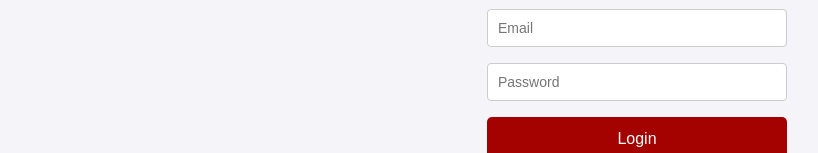
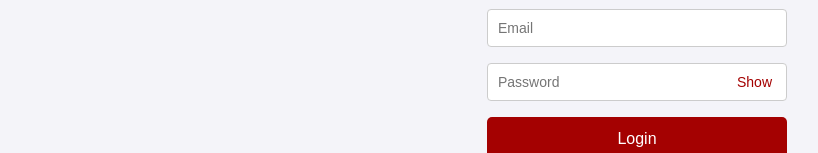
Before and after one commit to larqsine/DeadPigeonsProject, a React (Vite) app in the folder Client/: page /login in a window 1280 px wide. Shown: the part 342-495 px from the top of the page, without its empty margins (3-821 px from the left). Built offline with nearby package versions, Linux system fonts and the light colour scheme.

Commit message:
final push

```diff
--- a/Client/src/App.tsx
+++ b/Client/src/App.tsx
@@ -25,7 +25,7 @@ const App: React.FC = () => {
     const [showBoxGrid, setShowBoxGrid] = useAtom(showBoxGridAtom);
     const [transitioning, setTransitioning] = useAtom(transitioningAtom);
     const [username, setUsername] = useAtom(usernameAtom);
-    const [balance, setBalance] = useAtom(balanceAtom);
+    const [, setBalance] = useAtom(balanceAtom);
     const navigate = useNavigate();
     const [, setSelectedBoxes] = useAtom(selectedBoxesAtom);
 
@@ -48,7 +48,7 @@ const App: React.FC = () => {
             const token = localStorage.getItem("token");
             if (!token) throw new Error("Token is missing. Please log in again.");
 
-            const playerIdResponse = await fetch(`http://localhost:6329/api/player/current`, {
+            const playerIdResponse = await fetch(`https://dead-pigeons-backend-587187818392.europe-west1.run.app/api/player/current`, {
                 method: "GET",
                 headers: { Authorization: `Bearer ${token}` },
             });
@@ -84,7 +84,6 @@ const App: React.FC = () => {
                 <Navbar
                     onPlayClick={handlePlayClick}
                     username={username || "Guest"}
-                    balance={balance !== null ? balance : 0}
                     onSignOut={handleSignOut}
                     isAdmin={isAdmin}
                     onGoToAdminPage={handleGoToAdminPage}
--- a/Client/src/Pages/BoardsHistoryPage.tsx
+++ b/Client/src/Pages/BoardsHistoryPage.tsx
@@ -55,7 +55,7 @@ const BoardsHistoryPage: React.FC = () => {
                 }
 
                 const response = await axios.get<Board[]>(
-                    `http://localhost:6329/api/Board/${activeGameId}/BoardsByGameId`,
+                    `https://dead-pigeons-backend-587187818392.europe-west1.run.app/api/Board/${activeGameId}/BoardsByGameId`,
                     {
                         headers: {
                             Authorization: `Bearer ${token}`,
@@ -79,7 +79,7 @@ const BoardsHistoryPage: React.FC = () => {
                 }
 
                 const response = await axios.get<ApiResponse<Game[]>>(
-                    `http://localhost:6329/api/Games/closed`,
+                    `https://dead-pigeons-backend-587187818392.europe-west1.run.app/api/Games/closed`,
                     {
                         headers: {
                             Authorization: `Bearer ${token}`,
@@ -116,7 +116,7 @@ const BoardsHistoryPage: React.FC = () => {
 
             // Fetch boards for the selected previous game and logged-in player
             const response = await axios.get<Board[]>(
-                `http://localhost:6329/api/Board/${game.id}/BoardsByGameId`,
+                `https://dead-pigeons-backend-587187818392.europe-west1.run.app/api/Board/${game.id}/BoardsByGameId`,
                 {
                     headers: {
                         Authorization: `Bearer ${token}`,
--- a/Client/src/Pages/ChangePasswordPage.tsx
+++ b/Client/src/Pages/ChangePasswordPage.tsx
@@ -1,14 +1,24 @@
-import React, { useState } from "react";
+import React from "react";
+import { useAtom } from "jotai";
 import axios from "axios";
 import styles from "./ChangePasswordPage.module.css";
+import {
+    showCurrentPasswordAtom,
+    showNewPasswordAtom,
+    showVerifyNewPasswordAtom,
+} from "./PagesJotaiStore.ts";
 
 const ChangePasswordPage: React.FC = () => {
-    const [currentPassword, setCurrentPassword] = useState("");
-    const [newPassword, setNewPassword] = useState("");
-    const [verifyNewPassword, setVerifyNewPassword] = useState("");
-    const [error, setError] = useState("");
-    const [success, setSuccess] = useState("");
+    const [currentPassword, setCurrentPassword] = React.useState("");
+    const [newPassword, setNewPassword] = React.useState("");
+    const [verifyNewPassword, setVerifyNewPassword] = React.useState("");
+    const [error, setError] = React.useState("");
+    const [success, setSuccess] = React.useState("");
 
+    // Jotai atoms for toggling password visibility
+    const [showCurrentPassword, setShowCurrentPassword] = useAtom(showCurrentPasswordAtom);
+    const [showNewPassword, setShowNewPassword] = useAtom(showNewPasswordAtom);
+    const [showVerifyNewPassword, setShowVerifyNewPassword] = useAtom(showVerifyNewPasswordAtom);
 
     const handleSubmit = async () => {
         if (newPassword !== verifyNewPassword) {
@@ -20,7 +30,7 @@ const ChangePasswordPage: React.FC = () => {
             const token = localStorage.getItem("token");
 
             const response = await axios.post(
-                "http://localhost:6329/api/account/change-password",
+                "https://dead-pigeons-backend-587187818392.europe-west1.run.app/api/account/change-password",
                 { currentPassword, newPassword },
                 {
                     headers: { Authorization: `Bearer ${token}` },
@@ -46,24 +56,51 @@ const ChangePasswordPage: React.FC = () => {
             {error && <p className={styles.error}>{error}</p>}
             {success && <p className={styles.success}>{success}</p>}
             <div className={styles.form}>
+                <div className={styles.passwordInput}>
                     <input
-                    type="password"
+                        type={showCurrentPassword ? "text" : "password"}
                         placeholder="Current Password"
                         value={currentPassword}
                         onChange={(e) => setCurrentPassword(e.target.value)}
                     />
+                    <button
+                        type="button"
+                        className={styles.toggleButton}
+                        onClick={() => setShowCurrentPassword((prev) => !prev)}
+                    >
+                        {showCurrentPassword ? "Hide" : "Show"}
+                    </button>
+                </div>
+                <div className={styles.passwordInput}>
                     <input
-                    type="password"
+                        type={showNewPassword ? "text" : "password"}
                         placeholder="New Password"
                         value={newPassword}
                         onChange={(e) => setNewPassword(e.target.value)}
                     />
+                    <button
+                        type="button"
+                        className={styles.toggleButton}
+                        onClick={() => setShowNewPassword((prev) => !prev)}
+                    >
+                        {showNewPassword ? "Hide" : "Show"}
+                    </button>
+                </div>
+                <div className={styles.passwordInput}>
                     <input
-                    type="password"
+                        type={showVerifyNewPassword ? "text" : "password"}
                         placeholder="Verify New Password"
                         value={verifyNewPassword}
                         onChange={(e) => setVerifyNewPassword(e.target.value)}
                     />
+                    <button
+                        type="button"
+                        className={styles.toggleButton}
+                        onClick={() => setShowVerifyNewPassword((prev) => !prev)}
+                    >
+                        {showVerifyNewPassword ? "Hide" : "Show"}
+                    </button>
+                </div>
                 <button onClick={handleSubmit}>Save</button>
             </div>
         </div>
--- a/Client/src/Pages/LoginPage.module.css
+++ b/Client/src/Pages/LoginPage.module.css
@@ -56,3 +56,29 @@ input {
 .logInButton:hover {
     background-color: rgb(112, 1, 1);
 }
+
+.passwordContainer {
+    position: relative;
+    display: flex;
+    align-items: center;
+}
+
+.passwordContainer input {
+    flex: 1;
+    padding-right: 50px; /* Space for the toggle button */
+}
+
+.togglePasswordButton {
+    position: absolute;
+    right: 10px;
+    background: none;
+    border: none;
+    color: rgb(164, 1, 1);
+    cursor: pointer;
+    font-size: 14px;
+    padding: 0 5px;
+}
+
+.togglePasswordButton:hover {
+    text-decoration: underline;
+}
--- a/Client/src/Pages/LoginPage.tsx
+++ b/Client/src/Pages/LoginPage.tsx
@@ -8,6 +8,7 @@ import {
     isLoggedInAtom,
     playerIdAtom,
     authAtom,
+    showPasswordAtom,
 } from './PagesJotaiStore.ts';
 
 interface LoginPageProps {
@@ -20,16 +21,21 @@ const LoginPage: React.FC<LoginPageProps> = ({ onLogin }) => {
     const [, setIsLoggedIn] = useAtom(isLoggedInAtom);
     const [, setPlayerId] = useAtom(playerIdAtom);
     const [, setAuth] = useAtom(authAtom);
+    const [showPassword, setShowPassword] = useAtom(showPasswordAtom);
 
     const handleLoginChange = (e: React.ChangeEvent<HTMLInputElement>) => {
         const { name, value } = e.target;
         setLoginForm((prev) => ({ ...prev, [name]: value }));
     };
 
+    const togglePasswordVisibility = () => {
+        setShowPassword((prev) => !prev); // Toggle the password visibility atom
+    };
+
     const handleLoginSubmit = async () => {
         if (loginForm.email && loginForm.password) {
             try {
-                const response = await axios.post('http://localhost:6329/api/account/login', {
+                const response = await axios.post('https://dead-pigeons-backend-587187818392.europe-west1.run.app/api/account/login', {
                     email: loginForm.email,
                     password: loginForm.password,
                 });
@@ -70,13 +76,22 @@ const LoginPage: React.FC<LoginPageProps> = ({ onLogin }) => {
                         value={loginForm.email}
                         onChange={handleLoginChange}
                     />
+                    <div className={styles.passwordContainer}>
                         <input
-                        type="password"
+                            type={showPassword ? "text" : "password"}
                             name="password"
                             placeholder="Password"
                             value={loginForm.password}
                             onChange={handleLoginChange}
                         />
+                        <button
+                            type="button"
+                            className={styles.togglePasswordButton}
+                            onClick={togglePasswordVisibility}
+                        >
+                            {showPassword ? "Hide" : "Show"}
+                        </button>
+                    </div>
                     <button className={styles.logInButton} onClick={handleLoginSubmit}>
                         Login
                     </button>
--- a/Client/src/Pages/PagesJotaiStore.ts
+++ b/Client/src/Pages/PagesJotaiStore.ts
@@ -73,6 +73,7 @@ export const autoPlayAtom = atom(false);
 export const loginFormAtom = atom({ email: '', password: '' });
 export const userAtom = atom<{ userName: string; roles: string[]; token: string[]; passwordChangeRequired: boolean } | null>(null);
 export const isLoggedInAtom = atom<boolean>(false);
+export const showPasswordAtom = atom(false);
 
 // Atoms for transactions page
 export const transactionsAtom = atom<Transaction[]>([]);
@@ -81,11 +82,14 @@ export const loadingAtom = atom(true);
 export const boardHistoryAtom = atom<Board[]>([]);
 
 // Atoms for AllUserBoardsPage
-export const gamesAtom = atom<Game[]>([]);
 export const selectedGameAtom = atom<Game | null>(null);
 export const playersSummaryAtom = atom<PlayerBoardsSummaryDto[]>([]);
-export const selectedPlayerAtom = atom<PlayerBoardsSummaryDto | null>(null); // Updated to match PlayerBoardsSummaryDto
-export const selectedPlayerBoardsAtom = atom<Board[]>([]);
+export const selectedPlayerAtom = atom<PlayerBoardsSummaryDto | null>(null);
 export const gameHistoryAtom = atom<Game[]>([]);
 
 export const balanceAtom = atom<number>(0);
+
+// Password visibility states for ChangePasswordPage
+export const showCurrentPasswordAtom = atom(false);
+export const showNewPasswordAtom = atom(false);
+export const showVerifyNewPasswordAtom = atom(false);
--- a/Client/src/Pages/PlayPage.tsx
+++ b/Client/src/Pages/PlayPage.tsx
@@ -25,7 +25,7 @@ const PlayPage: React.FC = () => {
         const fetchUserData = async () => {
             try {
                 const response = await axios.get(
-                    `http://localhost:6329/api/Player/current`,
+                    `https://dead-pigeons-backend-587187818392.europe-west1.run.app/api/Player/current`,
                     {
                         headers: {
                             Authorization: 'Bearer ' + user?.token,
@@ -41,7 +41,7 @@ const PlayPage: React.FC = () => {
         const fetchGameData = async () => {
             try {
                 const response = await axios.get(
-                    `http://localhost:6329/api/Games/active`
+                    `https://dead-pigeons-backend-587187818392.europe-west1.run.app/api/Games/active`
                 );
                 setGameId(response.data.gameId);
             } catch (err) {
@@ -78,7 +78,7 @@ const PlayPage: React.FC = () => {
 
         try {
             const response = await axios.post(
-                `http://localhost:6329/api/Board/${playerId}/buy`,
+                `https://dead-pigeons-backend-587187818392.europe-west1.run.app/api/Board/${playerId}/buy`,
                 payload
             );
             setMessage(response.data.message || 'Board purchased successfully!');
--- a/Client/src/Pages/TransactionPage.tsx
+++ b/Client/src/Pages/TransactionPage.tsx
@@ -23,7 +23,7 @@ const TransactionPage: React.FC = () => {
             setLoading(true);
             setError("");
             try {
-                const response = await fetch("http://localhost:6329/api/Transaction/deposit", {
+                const response = await fetch("https://dead-pigeons-backend-587187818392.europe-west1.run.app/api/Transaction/deposit", {
 
                 });
 
@@ -60,7 +60,7 @@ const TransactionPage: React.FC = () => {
             const token = auth || localStorage.getItem('token');
 
             const response = await fetch(
-                `http://localhost:6329/api/transaction/${transactionId}/approve`,
+                `https://dead-pigeons-backend-587187818392.europe-west1.run.app/api/transaction/${transactionId}/approve`,
                 {
                     method: "PUT",
                     headers: {
@@ -88,7 +88,7 @@ const TransactionPage: React.FC = () => {
             const token = auth || localStorage.getItem('token');
 
             const response = await fetch(
-                `http://localhost:6329/api/transaction/${transactionId}/decline`,
+                `https://dead-pigeons-backend-587187818392.europe-west1.run.app/api/transaction/${transactionId}/decline`,
                 {
                     method: "PUT",
                     headers: {
--- a/Client/src/components/Navbar.tsx
+++ b/Client/src/components/Navbar.tsx
@@ -41,7 +41,7 @@ const NavBar: React.FC<NavbarProps> = ({
         }
 
         try {
-            const response = await fetch(`http://localhost:6329/api/player/${playerId}/balance`, {
+            const response = await fetch(`https://dead-pigeons-backend-587187818392.europe-west1.run.app/api/player/${playerId}/balance`, {
                 method: "GET",
                 headers: {
                     "Content-Type": "application/json",
@@ -76,7 +76,7 @@ const NavBar: React.FC<NavbarProps> = ({
             return;
         }
         try {
-            const response = await fetch(`http://localhost:6329/api/Player/${playerId}/deposit`, {
+            const response = await fetch(`https://dead-pigeons-backend-587187818392.europe-west1.run.app/api/Player/${playerId}/deposit`, {
                 method: "POST",
                 headers: {
                     "Content-Type": "application/json",
```
Also changed, not shown: Client/src/Pages/AdminPage.tsx (+5 -5 lines), Client/src/Pages/AllUserBoardsPage.tsx (+3 -9 lines), Client/src/Pages/ChangePasswordPage.module.css (+28 -0 lines). Lines whose indentation alone changed are shown as unchanged.
